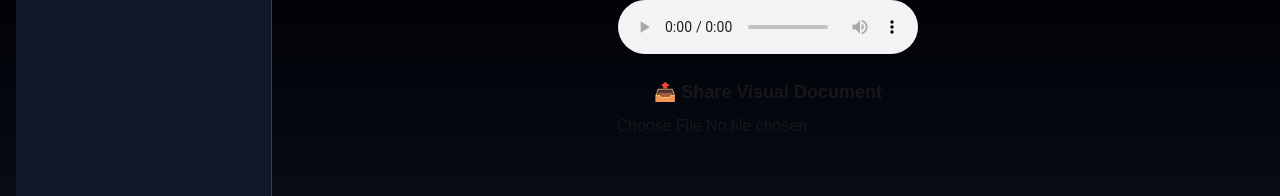
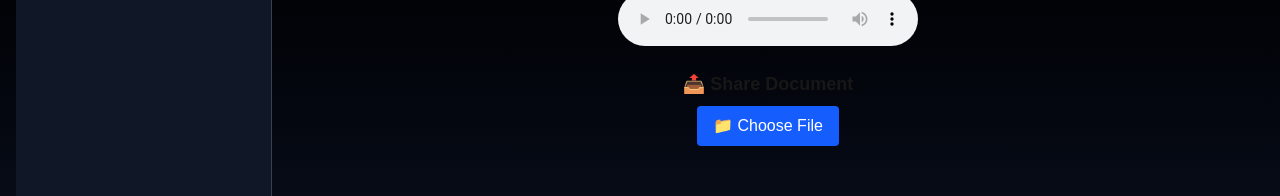
Before and after one commit to nbursa/AgoraNet, a Next.js app in the folder frontend/: page /rooms/1 in a window 1280 px wide. Shown: the part 381-577 px from the top of the page. Built offline with nearby package versions, Linux system fonts and the light colour scheme; no server answers.

Commit message:
Chore: File share ui

```diff
--- a/frontend/src/app/rooms/[id]/page.tsx
+++ b/frontend/src/app/rooms/[id]/page.tsx
@@ -74,6 +74,10 @@ export default function RoomPage() {
     router.push("/rooms");
   };
 
+  const triggerFileSelect = () => {
+    fileInputRef.current?.click();
+  };
+
   return (
     <div className="flex flex-row h-screen w-full">
       {/* Sidebar */}
@@ -105,15 +109,21 @@ export default function RoomPage() {
           <audio autoPlay controls ref={localAudioRef} className="mt-2" />
         </div>
 
-        {/* Upload */}
+        {/* Upload Button */}
         <div className="mb-6 text-center">
-          <h2 className="text-lg font-semibold">📤 Share Visual Document</h2>
+          <h2 className="text-lg font-semibold mb-2">📤 Share Document</h2>
+          <button
+            onClick={triggerFileSelect}
+            className="bg-blue-600 text-white px-4 py-2 rounded hover:bg-blue-700"
+          >
+            📁 Choose File
+          </button>
           <input
             ref={fileInputRef}
             type="file"
             accept="image/*,.pdf"
             onChange={handleFileChange}
-            className="mt-2"
+            className="hidden"
           />
         </div>
 
```
